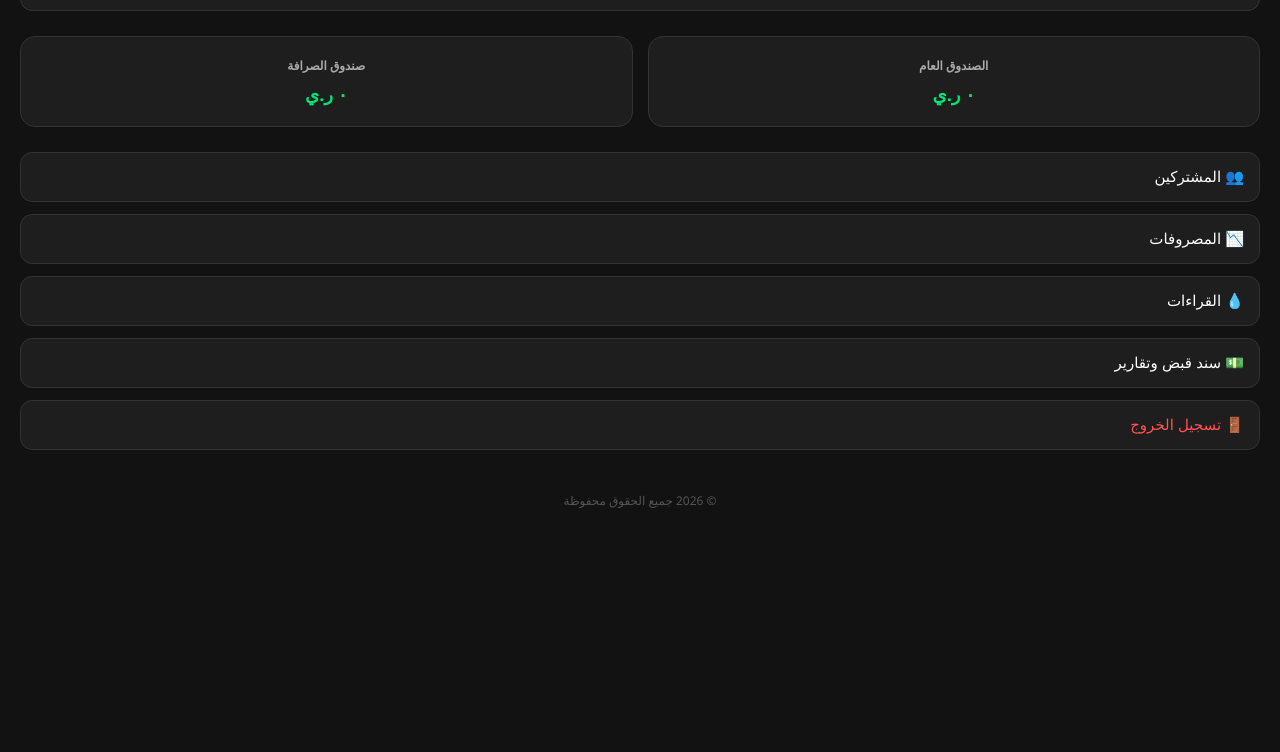
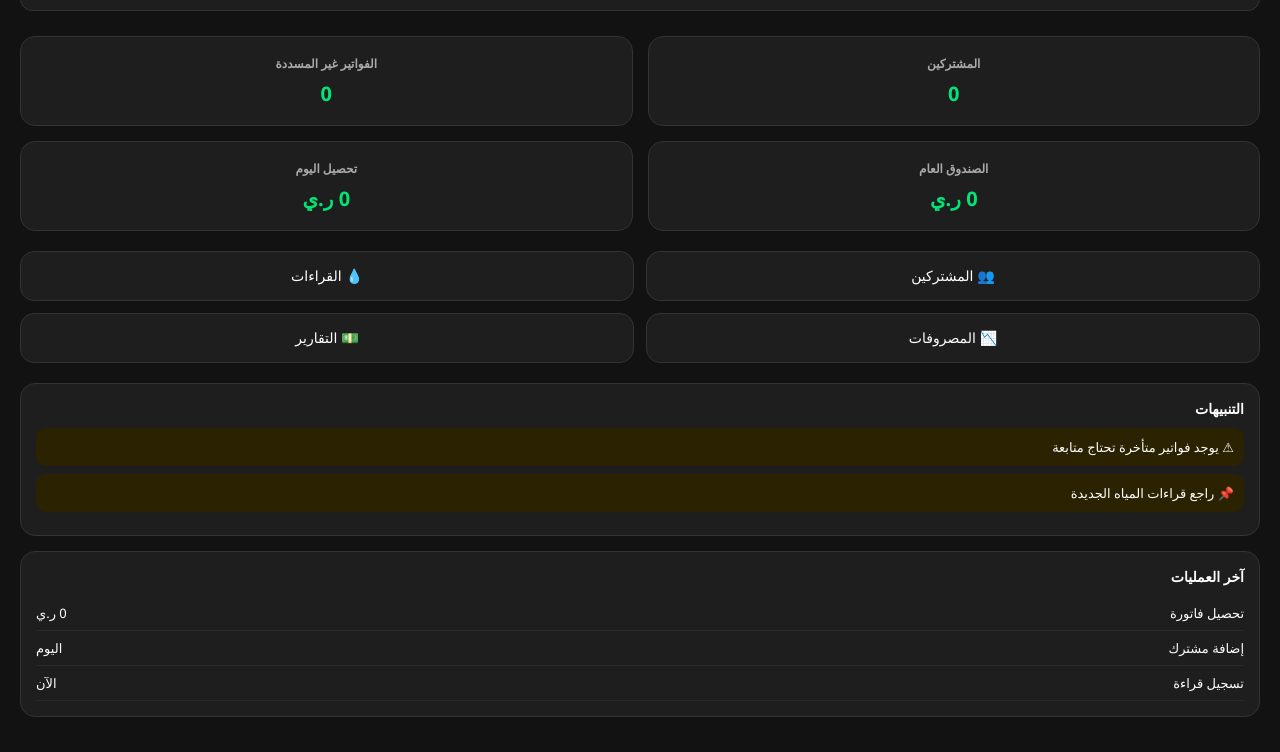
Before and after one commit to esaarm120-pixel/almhdi-soft779551518, a plain HTML site: page dashboard.html in a window 1280 px wide. Shown: the part 71-823 px from the top of the page. Before the commit the page ends 800 px from the top, so only its background shows below. Drawn offline with Linux system fonts and the light colour scheme; no server answers.

Commit message:
Update dashboard.html

```diff
--- a/dashboard.html
+++ b/dashboard.html
@@ -4,65 +4,206 @@
 <meta charset="UTF-8">
 <meta name="viewport" content="width=device-width, initial-scale=1.0">
 <title>لوحة التحكم</title>
+
 <style>
-        body { background-color: #121212; color: #ffffff; font-family: 'Segoe UI', sans-serif; margin: 0; padding: 20px; }
 
-        /* ترويسة ثابتة وواضحة */
-        .header {
-            display: flex;
-            justify-content: space-between;
-            align-items: center;
-            background: #1e1e1e;
-            padding: 15px;
-            border-radius: 12px;
-            margin-bottom: 25px;
-            border: 1px solid #333;
+body{
+background:#121212;
+color:#fff;
+font-family:'Segoe UI',sans-serif;
+margin:0;
+padding:20px;
 }
-        .user-signature { font-size: 14px; color: #00e676; font-weight: bold; }
-        .project-name { font-size: 16px; color: #fff; font-weight: bold; }
-        .settings-icon { font-size: 22px; cursor: pointer; }
 
-        .stats-container { display: grid; grid-template-columns: 1fr 1fr; gap: 15px; margin-bottom: 25px; }
-        .card { background: #1e1e1e; padding: 20px; border-radius: 15px; text-align: center; border: 1px solid #333; }
-        .card h4 { margin: 0; font-size: 12px; color: #aaa; }
-        .card span { font-size: 18px; font-weight: bold; color: #00e676; display: block; margin-top: 8px; }
+/* ===== الترويسة (بدون تعديل) ===== */
+.header{
+display:flex;
+justify-content:space-between;
+align-items:center;
+background:#1e1e1e;
+padding:15px;
+border-radius:12px;
+margin-bottom:25px;
+border:1px solid #333;
+}
 
-        .menu-btn { width: 100%; background: #1e1e1e; border: 1px solid #333; color: white; padding: 15px; margin-bottom: 12px; border-radius: 12px; font-size: 15px; text-align: right; cursor: pointer; }
-        .signature { text-align: center; color: #555; font-size: 12px; margin-top: 30px; }
+.user-signature{
+font-size:14px;
+color:#00e676;
+font-weight:bold;
+}
+
+.project-name{
+font-size:16px;
+font-weight:bold;
+color:#fff;
+}
+
+.settings-icon{
+font-size:22px;
+cursor:pointer;
+}
+
+/* ===== ديشبورد جديد ===== */
+
+.dashboard{
+display:grid;
+grid-template-columns:repeat(2,1fr);
+gap:15px;
+margin-bottom:20px;
+}
+
+.card{
+background:#1e1e1e;
+padding:18px;
+border-radius:15px;
+border:1px solid #333;
+text-align:center;
+}
+
+.card h4{
+margin:0;
+font-size:12px;
+color:#aaa;
+}
+
+.card span{
+display:block;
+margin-top:8px;
+font-size:20px;
+font-weight:bold;
+color:#00e676;
+}
+
+/* أزرار سريعة */
+.quick-actions{
+display:grid;
+grid-template-columns:repeat(2,1fr);
+gap:12px;
+margin-bottom:20px;
+}
+
+.action-btn{
+background:#1e1e1e;
+border:1px solid #333;
+padding:16px;
+border-radius:14px;
+color:#fff;
+cursor:pointer;
+font-size:14px;
+}
+
+/* أقسام */
+.section{
+background:#1e1e1e;
+border:1px solid #333;
+padding:15px;
+border-radius:15px;
+margin-bottom:15px;
+}
+
+.section-title{
+font-size:14px;
+margin-bottom:10px;
+font-weight:bold;
+}
+
+.alert{
+background:#2a2200;
+padding:10px;
+border-radius:10px;
+margin-bottom:8px;
+font-size:13px;
+}
+
+.activity{
+display:flex;
+justify-content:space-between;
+font-size:13px;
+padding:8px 0;
+border-bottom:1px solid #2a2a2a;
+}
+
 </style>
+
 </head>
 <body>
 
+<!-- ===== الترويسة (كما هي) ===== -->
 <header class="header">
 <div class="user-signature">عصام المهدي</div>
 <div class="project-name" id="projectName">جارٍ التحميل...</div>
 <div class="settings-icon" onclick="location.href='settings.html'">⚙️</div>
 </header>
 
-    <div class="stats-container">
+<!-- ===== الديشبورد الجديد ===== -->
+<div class="dashboard">
+
+<div class="card">
+<h4>المشتركين</h4>
+<span id="subsCount">0</span>
+</div>
+
+<div class="card">
+<h4>الفواتير غير المسددة</h4>
+<span id="pendingBills">0</span>
+</div>
+
 <div class="card">
 <h4>الصندوق العام</h4>
-            <span id="cashBalance">٠ ر.ي</span>
-        </div>
-        <div class="card">
-            <h4>صندوق الصرافة</h4>
-            <span id="exchangeBalance">٠ ر.ي</span>
-        </div>
+<span id="cashBalance">0 ر.ي</span>
 </div>
 
-    <button class="menu-btn" onclick="location.href='subscribers.html'">👥 المشتركين</button>
-    <button class="menu-btn" onclick="location.href='expenses.html'">📉 المصروفات</button>
-    <button class="menu-btn" onclick="location.href='readings.html'">💧 القراءات</button>
-    <button class="menu-btn" onclick="location.href='receipts.html'">💵 سند قبض وتقارير</button>
-    <button class="menu-btn" style="color: #ff5252;" id="logoutBtn">🚪 تسجيل الخروج</button>
+<div class="card">
+<h4>تحصيل اليوم</h4>
+<span id="todayIncome">0 ر.ي</span>
+</div>
 
-    <div class="signature">© 2026 جميع الحقوق محفوظة</div>
+</div>
 
+<!-- أزرار سريعة -->
+<div class="quick-actions">
+
+<button class="action-btn" onclick="location.href='subscribers.html'">👥 المشتركين</button>
+<button class="action-btn" onclick="location.href='readings.html'">💧 القراءات</button>
+<button class="action-btn" onclick="location.href='expenses.html'">📉 المصروفات</button>
+<button class="action-btn" onclick="location.href='receipts.html'">💵 التقارير</button>
+
+</div>
+
+<!-- تنبيهات -->
+<div class="section">
+<div class="section-title">التنبيهات</div>
+<div class="alert">⚠ يوجد فواتير متأخرة تحتاج متابعة</div>
+<div class="alert">📌 راجع قراءات المياه الجديدة</div>
+</div>
+
+<!-- آخر العمليات -->
+<div class="section">
+<div class="section-title">آخر العمليات</div>
+
+<div class="activity">
+<span>تحصيل فاتورة</span>
+<span>0 ر.ي</span>
+</div>
+
+<div class="activity">
+<span>إضافة مشترك</span>
+<span>اليوم</span>
+</div>
+
+<div class="activity">
+<span>تسجيل قراءة</span>
+<span>الآن</span>
+</div>
+
+</div>
+
+<!-- Firebase -->
 <script type="module">
 import { initializeApp } from "https://www.gstatic.com/firebasejs/9.0.0/firebase-app.js";
 import { getDatabase, ref, onValue } from "https://www.gstatic.com/firebasejs/9.0.0/firebase-database.js";
 
-        // ضع بيانات الفايربيس الخاصة بك هنا
 const firebaseConfig = {
 apiKey: "AIzaSy...",
 authDomain: "your-project.firebaseapp.com",
@@ -76,18 +217,17 @@
 const app = initializeApp(firebaseConfig);
 const db = getDatabase(app);
 
-        // جلب اسم المشروع
-        onValue(ref(db, 'settings/projectName'), (s) => {
-            document.getElementById('projectName').innerText = s.val() || "مشروع جديد";
+// بيانات الترويسة
+onValue(ref(db,'settings/projectName'),(s)=>{
+document.getElementById('projectName').innerText = s.val() || "مشروع مياه";
 });
 
-        // جلب الأرصدة
-        onValue(ref(db, 'finances/cash'), (s) => document.getElementById('cashBalance').innerText = (s.val() || 0) + ' ر.ي');
-        onValue(ref(db, 'finances/exchange'), (s) => document.getElementById('exchangeBalance').innerText = (s.val() || 0) + ' ر.ي');
+// إحصائيات (جاهزة للربط لاحقاً)
+onValue(ref(db,'finances/cash'),(s)=>{
+document.getElementById('cashBalance').innerText = (s.val()||0) + " ر.ي";
+});
 
-        document.getElementById('logoutBtn').addEventListener('click', () => {
-            window.location.href = 'index.html';
-        });
 </script>
+
 </body>
 </html>
```
Lines whose indentation alone changed are shown as unchanged.
